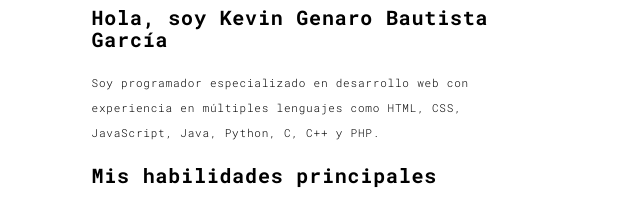
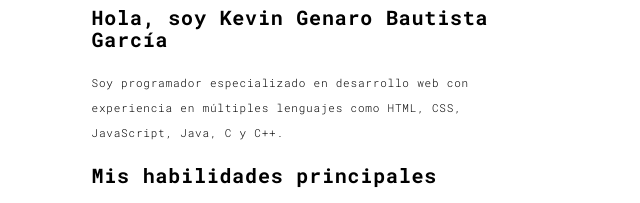
Before and after one commit to Devone-12/Portafolio, a plain HTML site: page about.html in a window 1280 px wide. Shown: the part 215-418 px from the top of the page, 76-716 px from the left. Drawn offline with Linux system fonts and the light colour scheme.

Commit message:
Update about.html

```diff
--- a/about.html
+++ b/about.html
@@ -61,7 +61,7 @@
               <div class="row">
                 <div class="col-xs-12 col-md-6">
                   <h3>Hola, soy Kevin Genaro Bautista García</h3>
-                  <p>Soy programador especializado en desarrollo web con experiencia en múltiples lenguajes como HTML, CSS, JavaScript, Java, Python, C, C++ y PHP.</p>
+                  <p>Soy programador especializado en desarrollo web con experiencia en múltiples lenguajes como HTML, CSS, JavaScript, Java, C y C++.</p>
                   <h3>Mis habilidades principales</h3>
                   <p>Además del desarrollo web, me destaco en la creación de aplicaciones funcionales y atractivas que se adaptan a las necesidades del cliente.</p>
                   <h3>¿Cómo contactarme?</h3>
```
